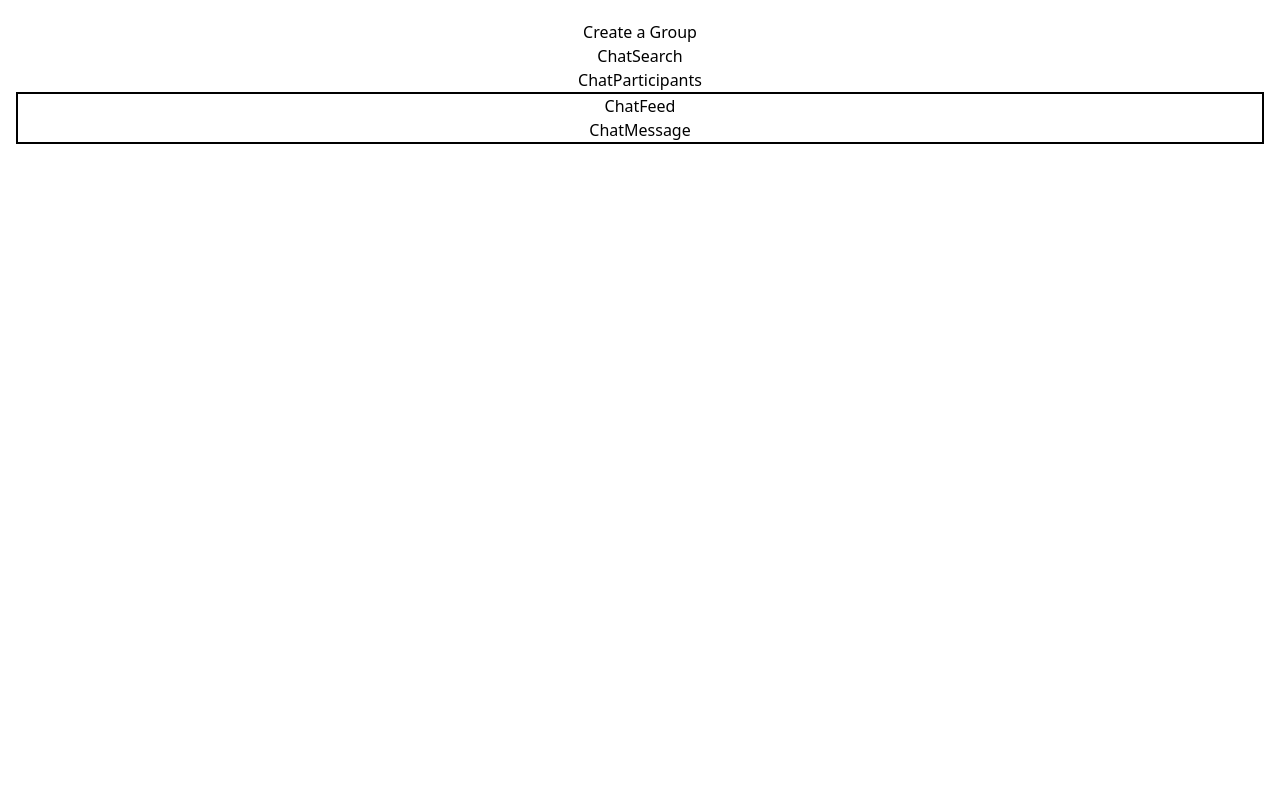
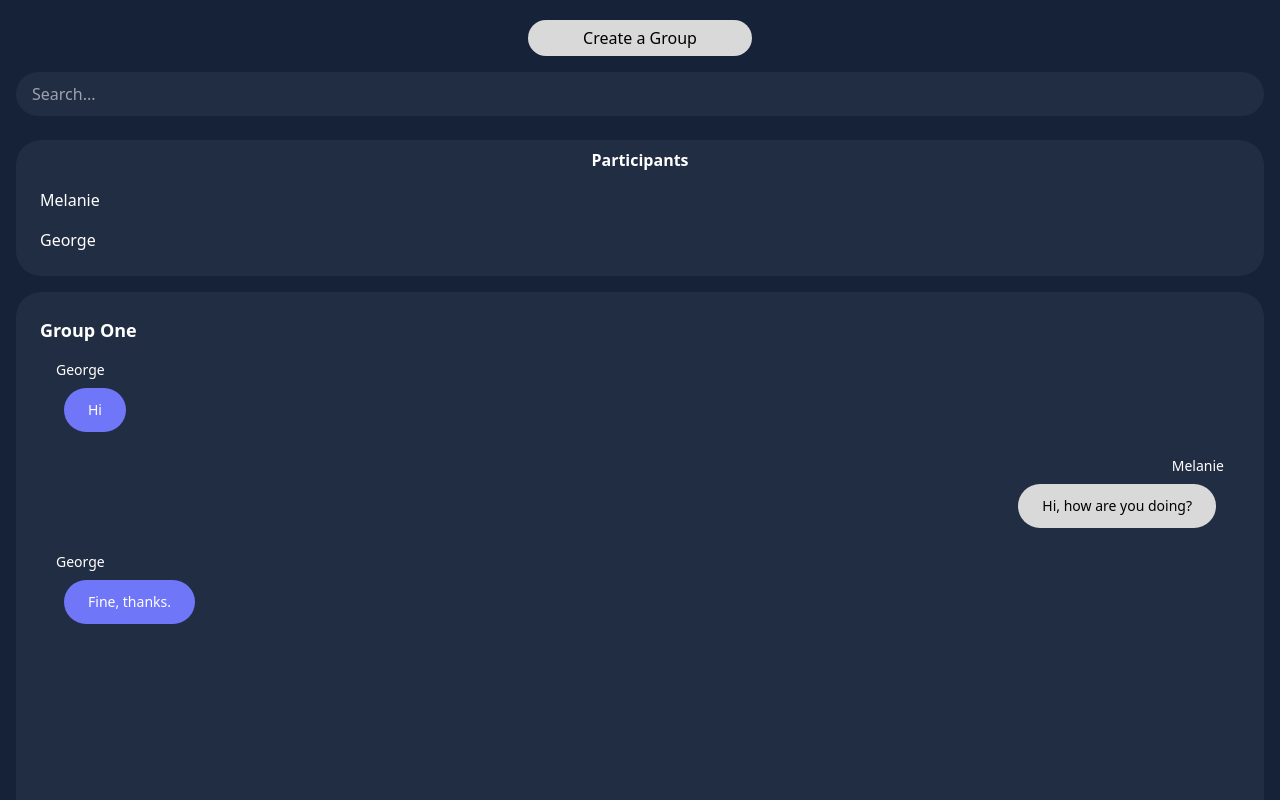
Before and after one commit to CaimeoAI/final_project_group_one, a React (Create React App) app in the folder client/: page / in a window 1280 px wide. Shown: the top 800 px of the page. Built offline with nearby package versions, Linux system fonts and the light colour scheme.

Commit message:
finished visual styling for Chat- CreateGroup,Feed,GroupSelector,Message and Participants. Search Icon Implementation for ChatSearch still pending as well as ChatTextEnter Component

```diff
--- a/client/public/index.html
+++ b/client/public/index.html
@@ -8,6 +8,8 @@
       name="description"
       content="Web site created using create-react-app"
     />
+    <!-- FONTAWESOME -->
+    <script src="https://kit.fontawesome.com/1bfc8738e4.js" crossorigin="anonymous"></script>
     <title>React App</title>
   </head>
   <body>
--- a/client/src/components/Chat/ChatComponent.js
+++ b/client/src/components/Chat/ChatComponent.js
@@ -5,7 +5,7 @@ import ChatCreateGroup from "./ChatCreateGroup";
 
 export default function ChatComponent() {
   return (
-    <div className="p-4 text-center">
+    <div className="p-4 text-center text-white h-screen" style={{backgroundColor:"#152238"}}>
 
         <ChatCreateGroup/>
         <ChatSearch/>
--- a/client/src/components/Chat/ChatCreateGroup.js
+++ b/client/src/components/Chat/ChatCreateGroup.js
@@ -1,7 +1,18 @@
 export default function ChatCreateGroup() {
   return (
     <div>
-        <button className="mt-1" type="button">Create a Group</button>
+        <button
+            className="
+                mt-1
+                w-56
+                h-9
+                text-base
+                rounded-full
+                text-black"
+
+            style={{
+                backgroundColor:"#D9D9D9"}}
+            type="button">Create a Group</button>
     </div>
   )
 }
--- a/client/src/components/Chat/ChatFeed.js
+++ b/client/src/components/Chat/ChatFeed.js
@@ -1,11 +1,38 @@
+import ChatGroupSelector from "./ChatGroupSelector";
 import ChatMessage from "./ChatMessage";
 
 export default function ChatFeed() {
   return (
-    <div className="border-2 border-black">
-        ChatFeed
+    <div
+        className="
+            mt-4
+            rounded-[25px]
+            h-full
+            p-6"
 
-        <ChatMessage/>
+        style={{backgroundColor:"#212D42"}}>
+
+        <ChatGroupSelector groupName="Group One"/>
+        <ChatMessage
+            alignment="text-left flex flex-col"
+            name="George"
+            message="Hi"
+            color="#6F76F8"
+            text="white"/>
+
+        <ChatMessage
+            alignment="text-right flex flex-col items-end"
+            name="Melanie"
+            message="Hi, how are you doing?"
+            color="#D9D9D9"
+            text="black"/>
+
+        <ChatMessage
+            alignment="text-left flex flex-col"
+            name="George"
+            message="Fine, thanks."
+            color="#6F76F8"
+            text="white"/>
     </div>
   )
 }
--- /dev/null
+++ b/client/src/components/Chat/ChatGroupSelector.js
@@ -0,0 +1,7 @@
+export default function ChatGroupSelector(props) {
+  return (
+    <div className="text-left text-lg font-bold">
+        <h1>{props.groupName}</h1>
+    </div>
+  )
+}
--- a/client/src/components/Chat/ChatMessage.js
+++ b/client/src/components/Chat/ChatMessage.js
@@ -1,7 +1,10 @@
-export default function ChatMessage() {
+export default function ChatMessage(props) {
   return (
-    <div>
-        ChatMessage
+    <div className={"m-4 text-sm " + props.alignment}>
+        <h3 className={props.align}>{props.name}</h3>
+        <p
+            className={"p-3 px-6 w-fit m-2 rounded-[25px] " + props.align}
+            style={{backgroundColor: props.color, color: props.text}}>{props.message}</p>
 
 
     </div>
--- a/client/src/components/Chat/ChatParticipants.js
+++ b/client/src/components/Chat/ChatParticipants.js
@@ -1,5 +1,19 @@
 export default function ChatParticipants() {
   return (
-    <div>ChatParticipants</div>
+    <div
+        className="
+            mt-6
+            p-2
+            w-full
+            rounded-[25px]"
+        style={{backgroundColor:"#212D42"}}>
+
+       <h2 className="font-bold">Participants</h2>
+
+        <ul className="text-left">
+            <li className="m-4">Melanie</li>
+            <li className="m-4">George</li>
+        </ul>
+    </div>
   )
 }
--- a/client/src/components/Chat/ChatSearch.js
+++ b/client/src/components/Chat/ChatSearch.js
@@ -1,5 +1,17 @@
 export default function ChatSearch() {
   return (
-    <div>ChatSearch</div>
+    <div>
+        <input
+            className="
+                mt-4
+                rounded-full
+                h-11
+                w-full
+                pl-4"
+
+            style={{backgroundColor: "#212D42"}}
+            type="text"
+            placeholder="Search..."/>
+    </div>
   )
 }
```
